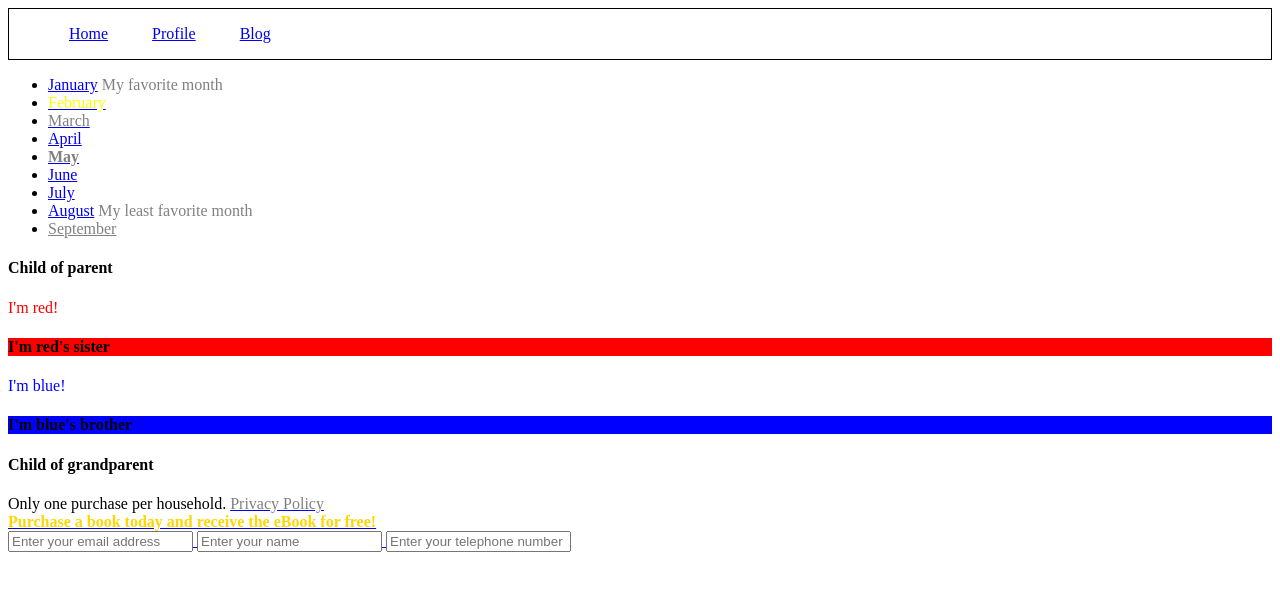
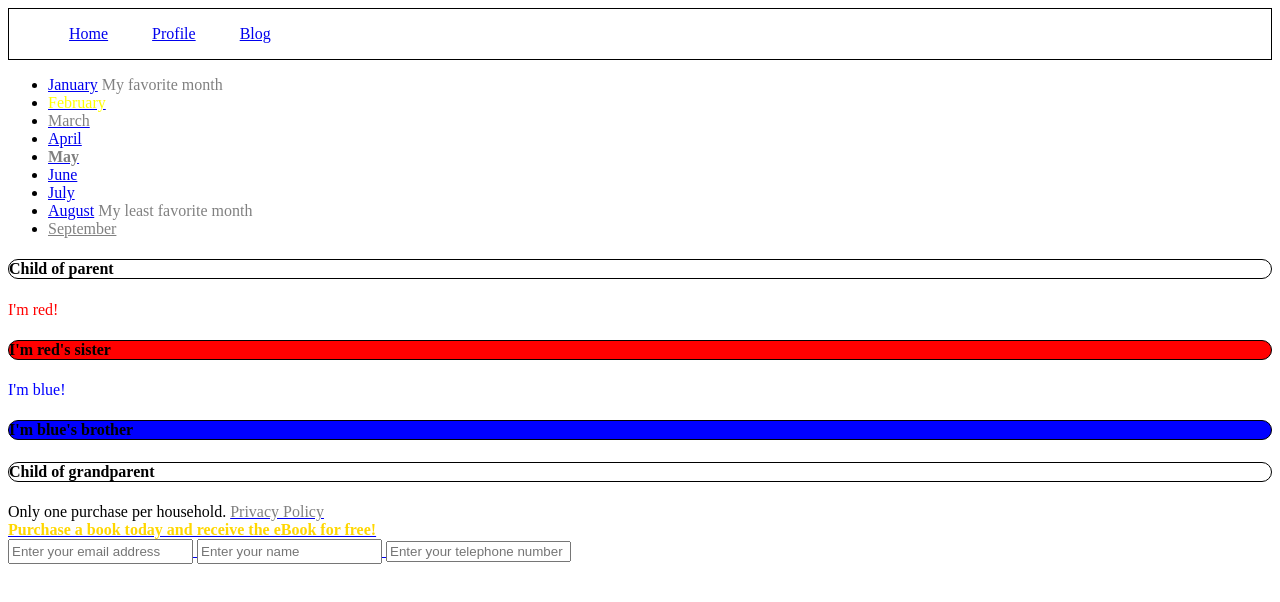
Before and after one commit to belv2c/RelationshipSelectors, a plain HTML site: page index.html in a window 1280 px wide. Drawn offline with Linux system fonts and the light colour scheme.

Commit message:
added CSS

```diff
--- a/selectors.css
+++ b/selectors.css
@@ -9,6 +9,11 @@ nav li {
 
 nav a {
 	padding: 20px;
+}
+
+span [type=text] {
+	height: 25px;
+
 }
 
 .disabled {
@@ -44,3 +49,10 @@ nav a {
 .blueagain {
 	background-color:blue;
 }
+
+.grandparent h4{
+	border: 1px solid black;
+	border-radius: 25px;
+ {
+
+}
```
